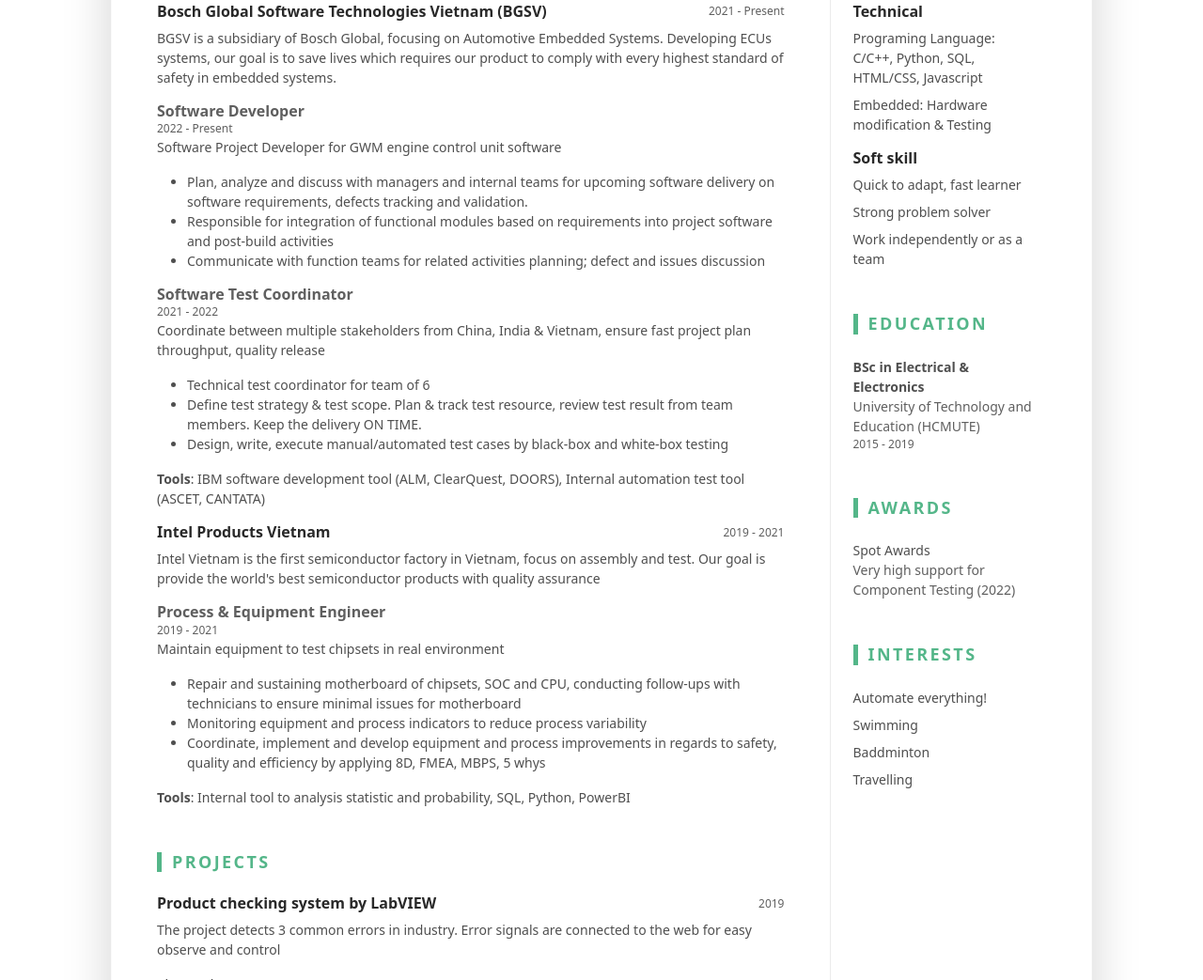
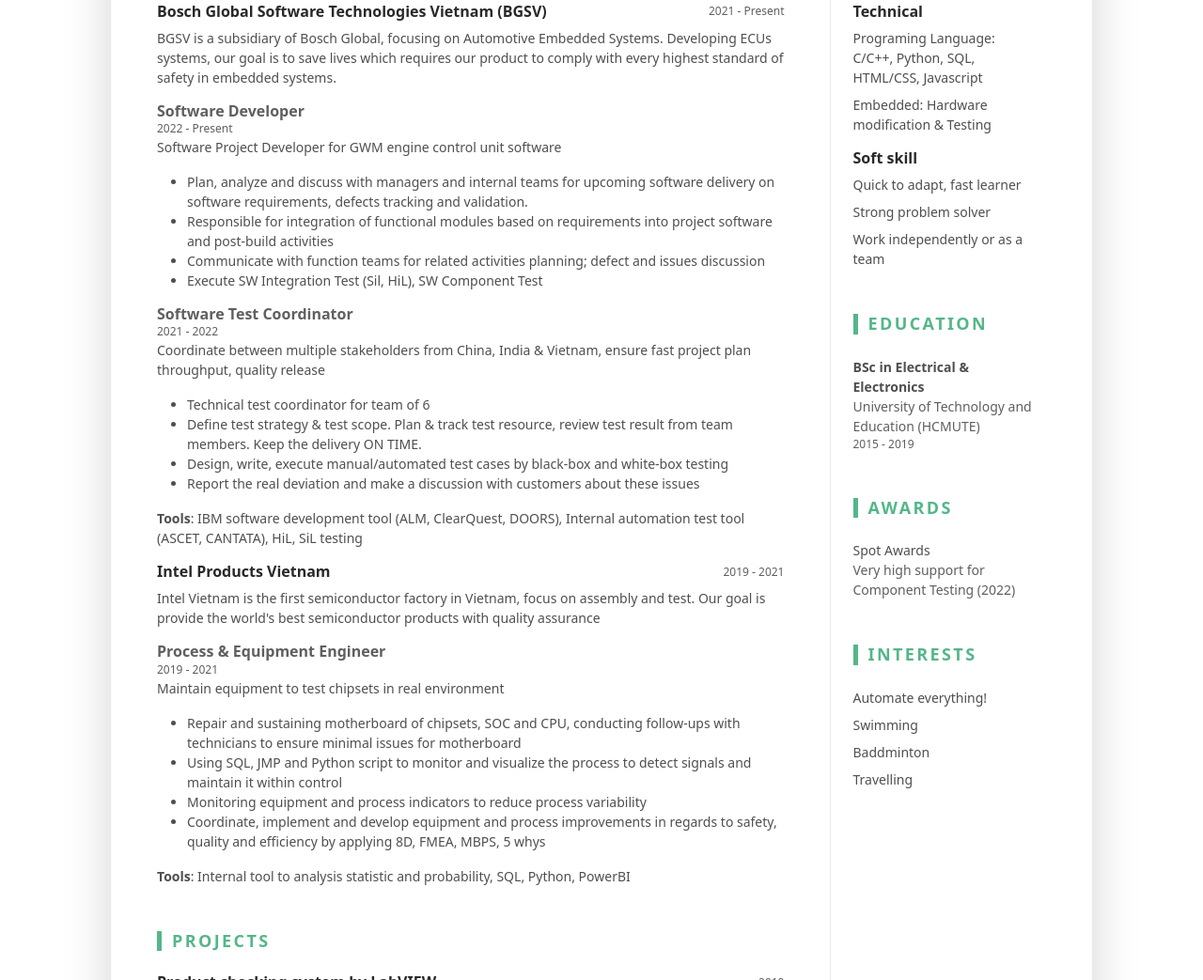
Before and after one commit to minhngx/my_cv, a plain HTML site: page index.html in a window 1280 px wide. Shown: the part 434-1477 px from the top of the page at 94% size. Drawn offline with Linux system fonts and the light colour scheme.

Commit message:
Update index.html

```diff
--- a/index.html
+++ b/index.html
@@ -91,6 +91,7 @@
 											defects tracking and validation.</li>
 											<li>Responsible for integration of functional modules based on requirements into project software and post-build activities</li>
 											<li>Communicate with function teams for related activities planning; defect and issues discussion</li>
+											<li>Execute SW Integration Test (Sil, HiL), SW Component Test</li>
 										</ul>
 
 										<div>
@@ -103,8 +104,10 @@
 											<li>Technical test coordinator for team of 6</li>
 											<li>Define test strategy & test scope. Plan & track test resource, review test result from team members. Keep the delivery ON TIME. </li>
 											<li>Design, write, execute manual/automated test cases by black-box and white-box testing</li>
+											<li>Report the real deviation and make a discussion with customers about these issues</li>
+
 										</ul>
-										<p><b>Tools</b>: IBM software development tool (ALM, ClearQuest, DOORS), Internal automation test tool (ASCET, CANTATA)  </p>
+										<p><b>Tools</b>: IBM software development tool (ALM, ClearQuest, DOORS), Internal automation test tool (ASCET, CANTATA), HiL, SiL testing</p>
 									</div>
 								</div><!--//item-->
 								<div class="item mb-3">
@@ -127,6 +130,8 @@
 										<ul class="resume-list">
 											<li>Repair and sustaining motherboard of chipsets, SOC and CPU, conducting follow-ups with
 											technicians to ensure minimal issues for motherboard</li>
+											<li>Using SQL, JMP and Python script to monitor and visualize the process to detect signals
+											and maintain it within control</li>
 											<li>Monitoring equipment and process indicators to reduce process variability </li>
 											<li>Coordinate, implement and develop equipment and process improvements in regards to safety, quality and efficiency
 											by applying 8D, FMEA, MBPS, 5 whys</li>
```
